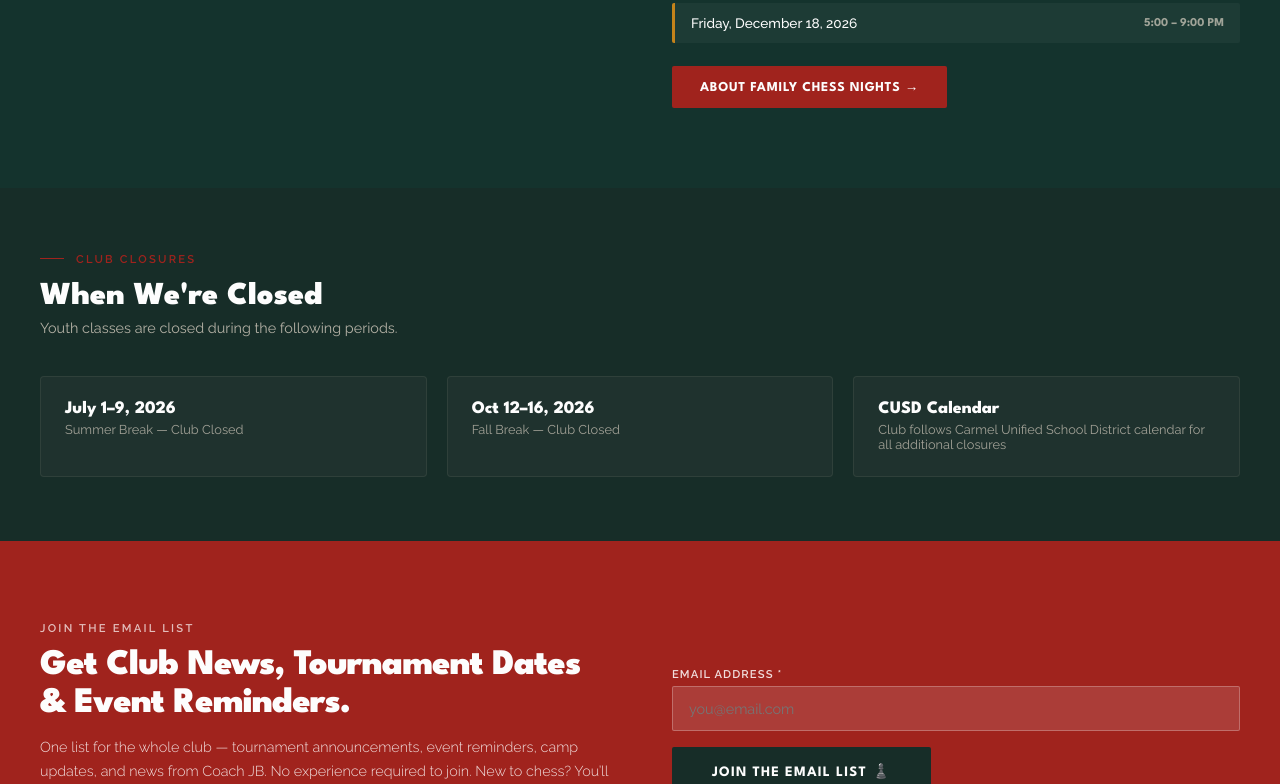
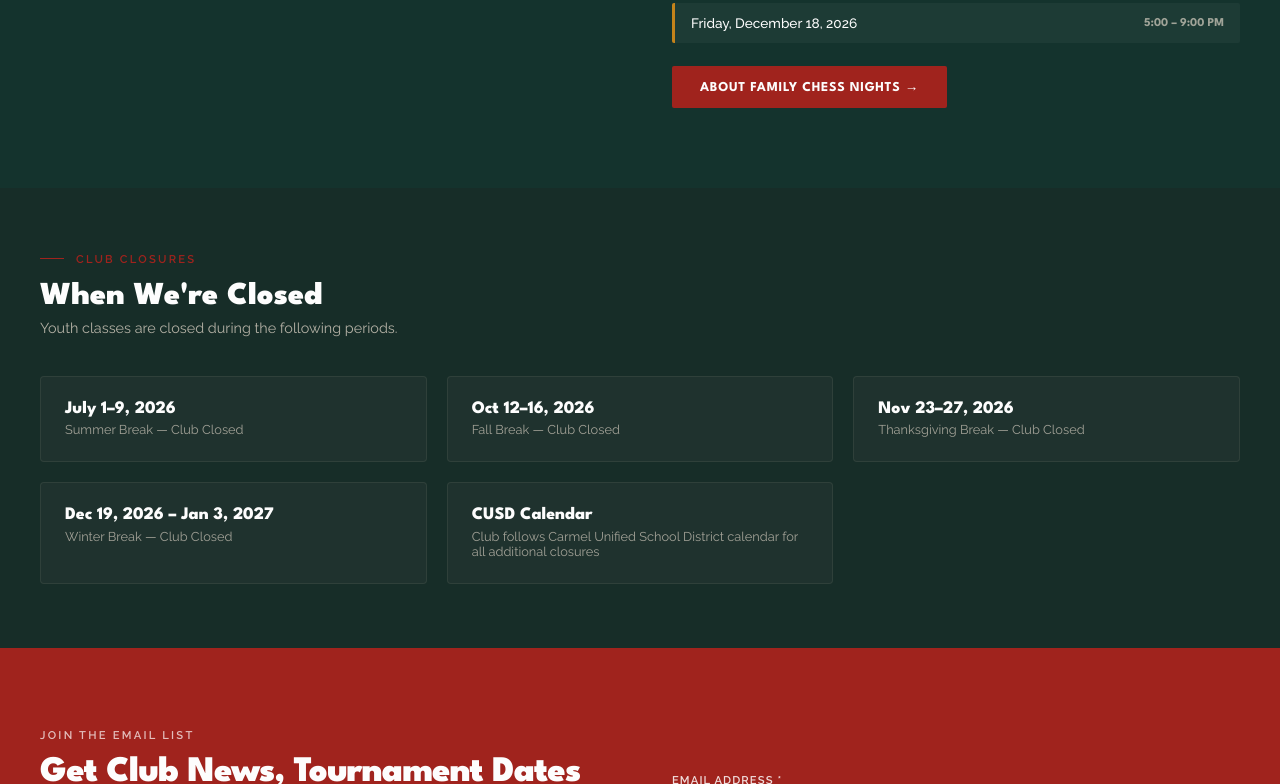
Before and after one commit to CarmelValleyChessClub/cvchess, a plain HTML site: page calendar.html in a window 1280 px wide. Shown: the part 2619-3403 px from the top of the page. Drawn offline with Linux system fonts and the light colour scheme.

Commit message:
Add Thanksgiving and Winter Break club closures to calendar
Thanksgiving Break (Nov 23-27, 2026) and Winter Break (Dec 19, 2026 - Jan 3, 2027) added to the calendar grid logic, the visible closures list, and llms.txt.

Co-Authored-By: Claude Opus 4.8 <noreply@anthropic.com>

```diff
--- a/calendar.html
+++ b/calendar.html
@@ -585,6 +585,14 @@
           <p class="closure-name">Fall Break — Club Closed</p>
         </div>
         <div class="closure-card">
+          <p class="closure-dates">Nov 23–27, 2026</p>
+          <p class="closure-name">Thanksgiving Break — Club Closed</p>
+        </div>
+        <div class="closure-card">
+          <p class="closure-dates">Dec 19, 2026 – Jan 3, 2027</p>
+          <p class="closure-name">Winter Break — Club Closed</p>
+        </div>
+        <div class="closure-card">
           <p class="closure-dates">CUSD Calendar</p>
           <p class="closure-name">Club follows Carmel Unified School District calendar for all additional closures</p>
         </div>
@@ -667,6 +675,8 @@
     const CLOSURES = [
       { start: new Date(2026,6,1), end: new Date(2026,6,9), label: 'Summer Break' },
       { start: new Date(2026,9,12), end: new Date(2026,9,16), label: 'Fall Break' },
+      { start: new Date(2026,10,23), end: new Date(2026,10,27), label: 'Thanksgiving Break' },
+      { start: new Date(2026,11,19), end: new Date(2027,0,3), label: 'Winter Break' },
     ];
 
     // Family Chess Nights: one Friday a month, all ages, donation-based (youth scholarship fund).
```
Also changed, not shown: llms.txt.
